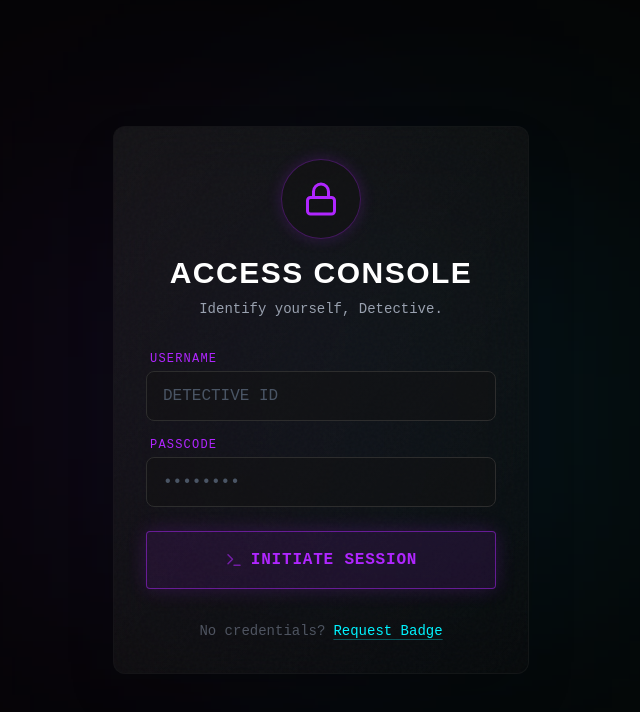
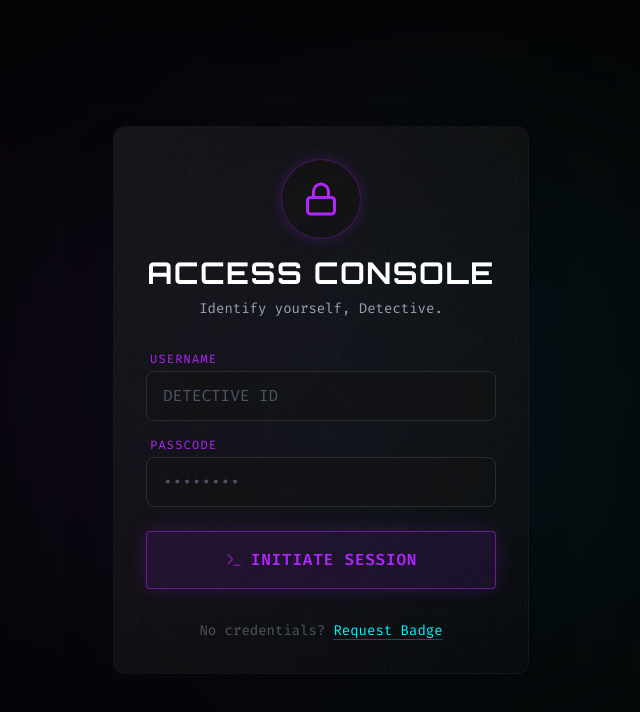
Before and after one commit to ALFRED-OP/Python-Detective-Game, a React (Vite) app in the folder client/: page /login in a window 1280 px wide. Shown: the top 712 px of the page, without its empty margins (319-959 px from the left). Built offline with nearby package versions, Linux system fonts and the light colour scheme.

Commit message:
feat: Initialize basic HTML structure and global styling with Tailwind CSS, custom themes, and font imports.

```diff
--- a/client/index.html
+++ b/client/index.html
@@ -4,7 +4,10 @@
     <meta charset="UTF-8" />
     <link rel="icon" type="image/svg+xml" href="/vite.svg" />
     <meta name="viewport" content="width=device-width, initial-scale=1.0" />
-    <title>client</title>
+    <title>Python Detective | Cyber-Noir Hub</title>
+    <link rel="preconnect" href="https://fonts.googleapis.com">
+    <link rel="preconnect" href="https://fonts.gstatic.com" crossorigin>
+    <link href="https://fonts.googleapis.com/css2?family=Inter:wght@300;400;600;700&family=Fira+Code:wght@400;600&family=Orbitron:wght@400;700&display=swap" rel="stylesheet">
   </head>
   <body>
     <div id="root"></div>
--- a/client/src/index.css
+++ b/client/src/index.css
@@ -1,5 +1,4 @@
 @import "tailwindcss";
-@import url('https://fonts.googleapis.com/css2?family=Inter:wght@300;400;600;700&family=Fira+Code:wght@400;600&family=Orbitron:wght@400;700&display=swap');
 
 @theme {
   /* Colors */
```
